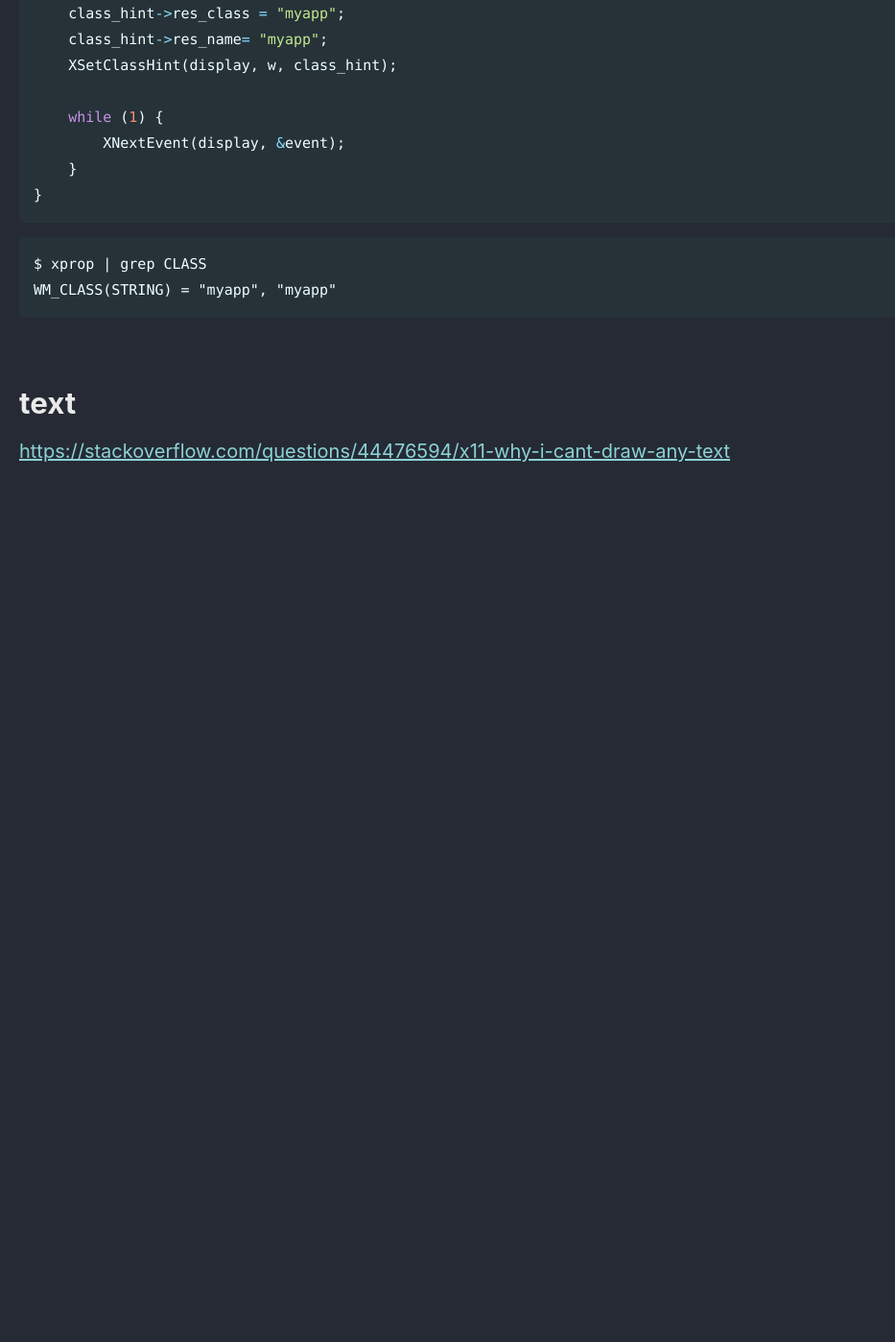
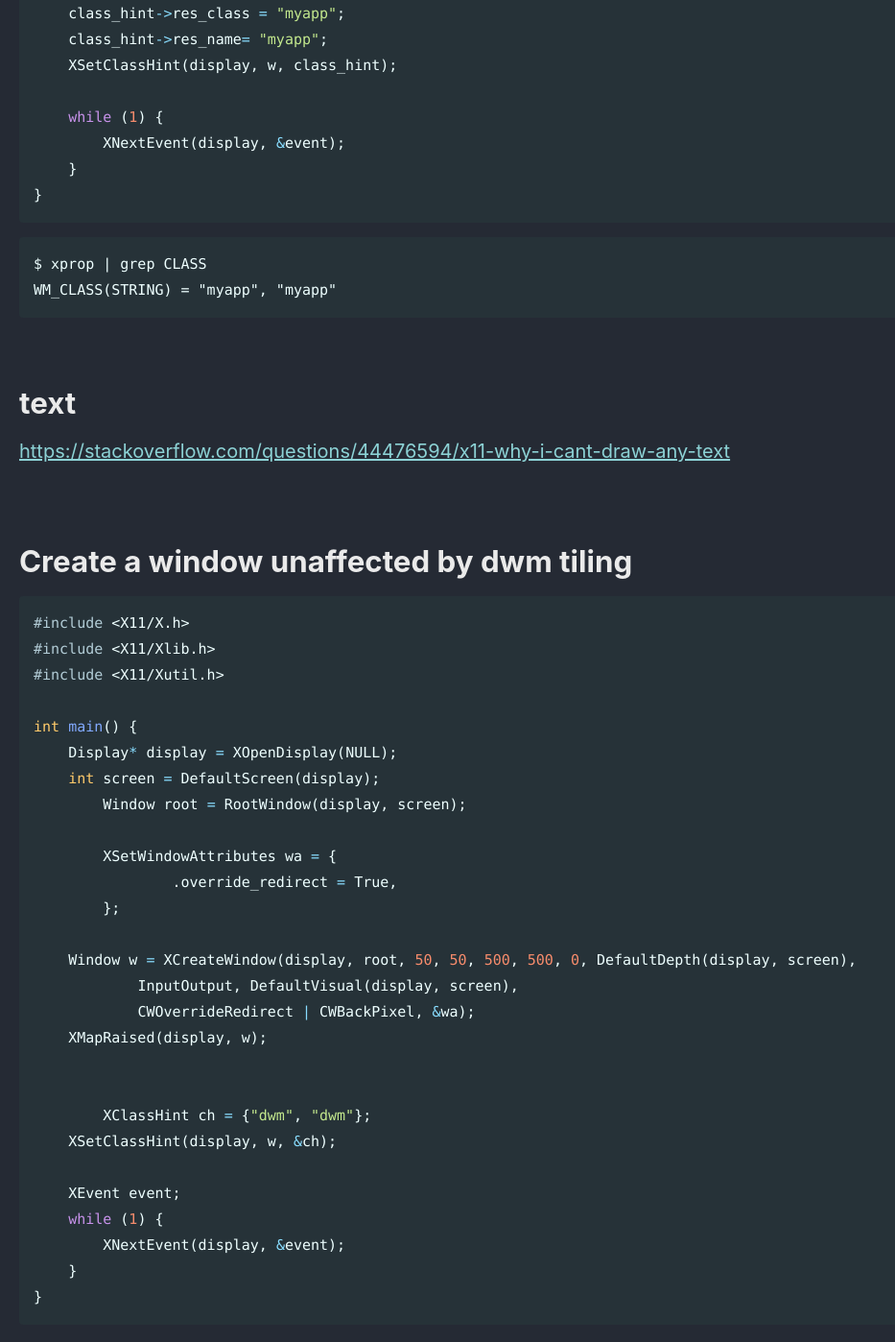
Before and after one commit to Connor-McCartney/Connor-McCartney.github.io, a Jekyll site: the page built from _pages/misc/xguic.md, in a window 1280 px wide and 1400 px high, scrolled down 2119 px. Shown: the whole window at 96% size, without its empty margins (0-933 px from the left). Built offline with Jekyll 4.4.1, drawn with Linux system fonts in a browser that asks for light colours; cached includes are drawn as plain includes; before the commit the page ends 2716 px from its top, so only the background shows below that.

Commit message:
Update xguic.md

````diff
--- a/_pages/misc/xguic.md
+++ b/_pages/misc/xguic.md
@@ -105,3 +105,36 @@ WM_CLASS(STRING) = "myapp", "myapp"
 <https://stackoverflow.com/questions/44476594/x11-why-i-cant-draw-any-text>
 
 <br>
+
+
+# Create a window unaffected by dwm tiling
+
+```c
+#include <X11/X.h>
+#include <X11/Xlib.h>
+#include <X11/Xutil.h>
+
+int main() {
+    Display* display = XOpenDisplay(NULL);
+    int screen = DefaultScreen(display);
+	Window root = RootWindow(display, screen);
+
+	XSetWindowAttributes wa = {
+		.override_redirect = True,
+	};
+
+    Window w = XCreateWindow(display, root, 50, 50, 500, 500, 0, DefaultDepth(display, screen),
+            InputOutput, DefaultVisual(display, screen),
+            CWOverrideRedirect | CWBackPixel, &wa);
+    XMapRaised(display, w);
+
+
+	XClassHint ch = {"dwm", "dwm"};
+    XSetClassHint(display, w, &ch);
+
+    XEvent event;
+    while (1) {
+        XNextEvent(display, &event);
+    }
+}
+```
````
